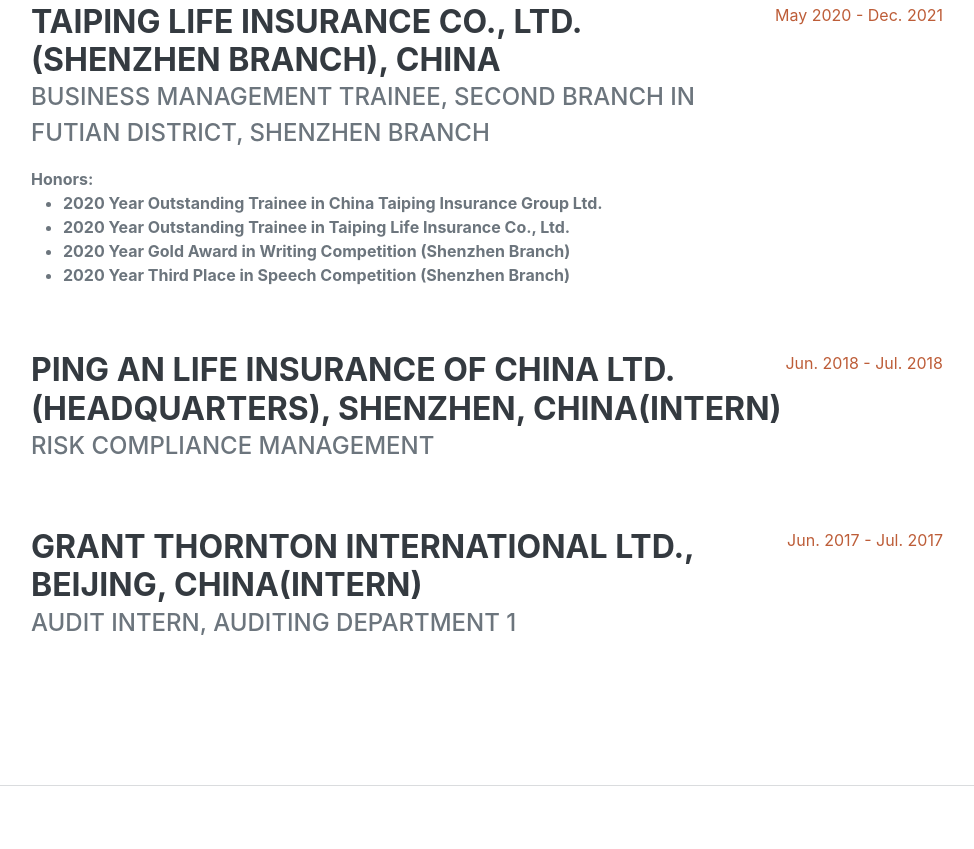
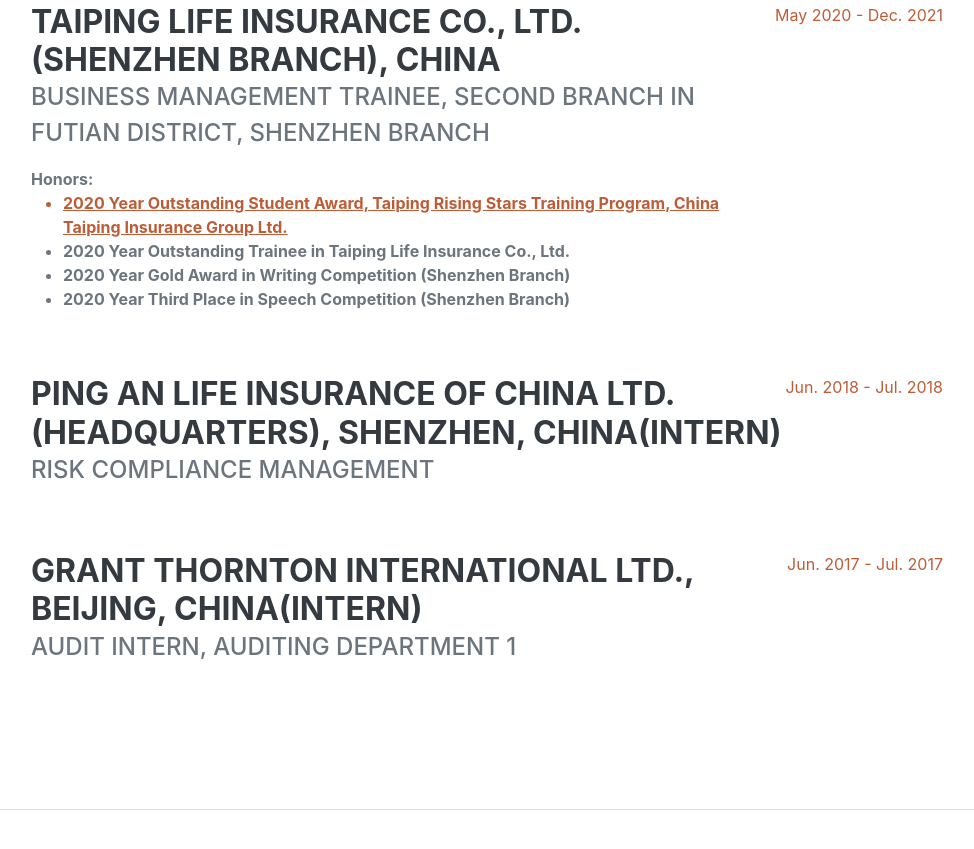
Before and after one commit to stacyxin/stacyxin.github.io, a plain HTML site: page index.html in a window 1280 px wide. Shown: the part 2993-3842 px from the top of the page, without its empty margins (289-1263 px from the left). Drawn offline with nearby package versions, Linux system fonts and the light colour scheme; a web font is replaced by a local one.

Commit message:
Update index.html

```diff
--- a/index.html
+++ b/index.html
@@ -364,7 +364,7 @@
 				<strong>
 					Honors:
 					<ul>
-						<li>2020 Year Outstanding Trainee in China Taiping Insurance Group Ltd.</li>
+						<a href="http://en.cntaiping.com/news/81138.html"><li>2020 Year Outstanding Student Award, Taiping Rising Stars Training Program, China Taiping Insurance Group Ltd.</li></a>
 						<li>2020 Year Outstanding Trainee in Taiping Life Insurance Co., Ltd.</li>
 						<li>2020 Year Gold Award in Writing Competition (Shenzhen Branch)</li>
 						<li>2020 Year Third Place in Speech Competition (Shenzhen Branch)</li>
```
